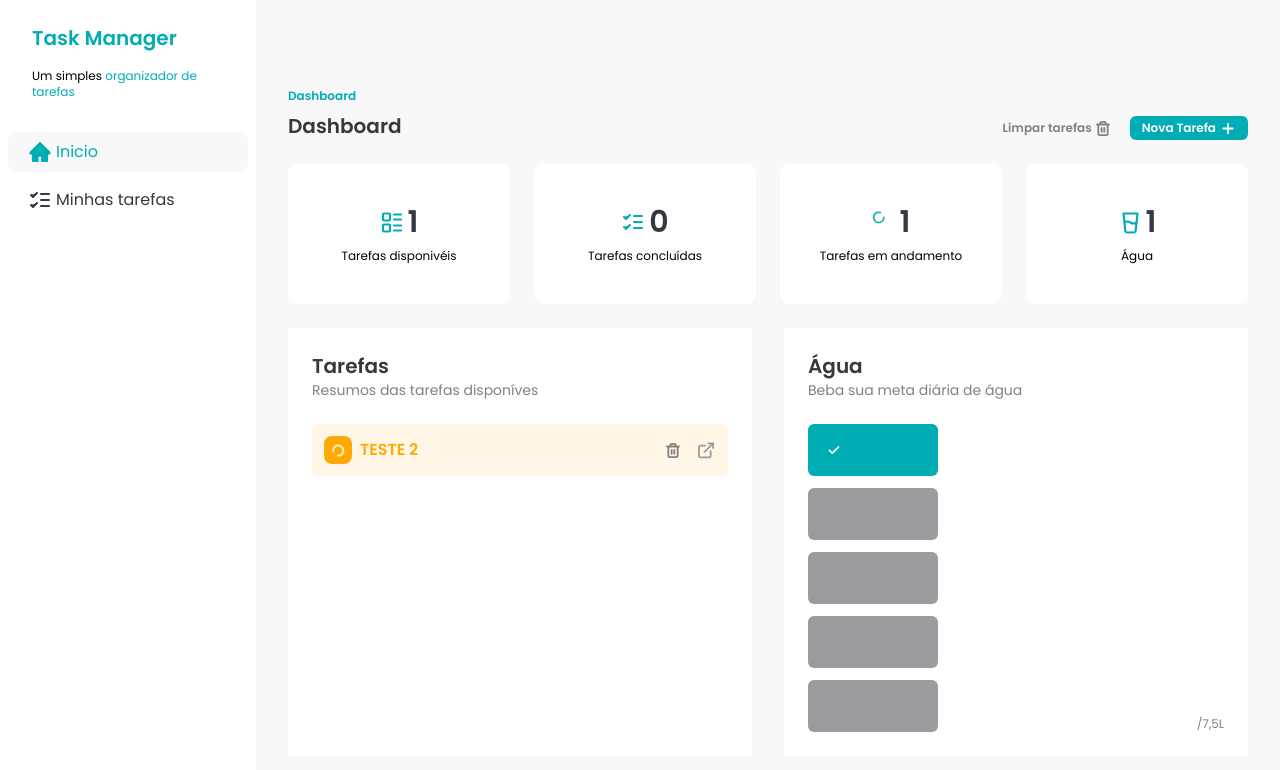
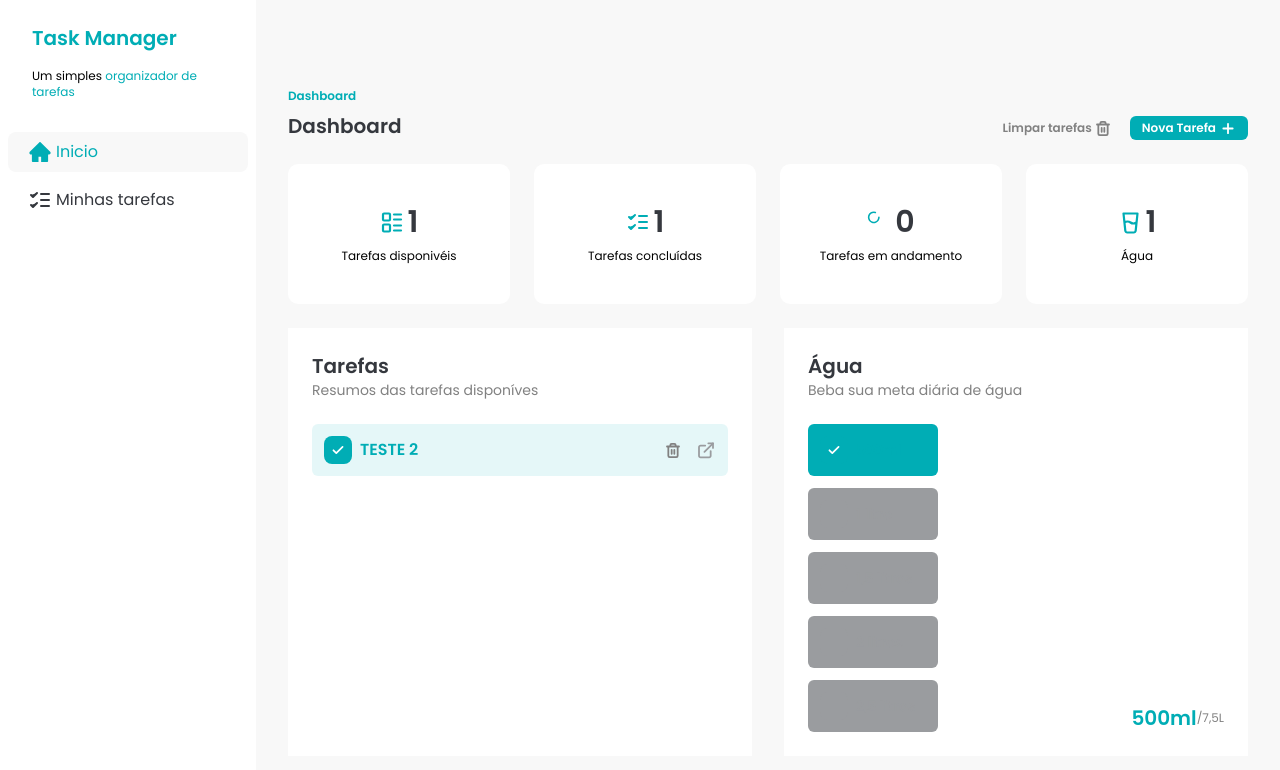
Before and after one commit to Alessandro-Vieira77/fsc-task-manager-, a React (Vite) app: page / in a window 1280 px wide. Shown: the top 770 px of the page. Built offline with nearby package versions, Linux system fonts and the light colour scheme; data requests are answered from the project's data file.

Commit message:
chore: reduce added

```diff
--- a/db.json
+++ b/db.json
@@ -5,7 +5,7 @@
       "title": "TESTE 2",
       "description": "TESTE 2",
       "time": "morning",
-      "status": "in_progress"
+      "status": "done"
     }
   ],
   "water": [
--- a/src/pages/HomePage.jsx
+++ b/src/pages/HomePage.jsx
@@ -16,15 +16,15 @@ function HomePage() {
   const { data: tasks } = useGetTasks();
   const { data: waterTasks } = useGetWaterTask();
 
-  // const calculeWater = (waterTasks ?? []).reduce(
-  //   (accumulator, currentValue) => {
-  //     if (currentValue?.status === "done") {
-  //       return accumulator + currentValue?.value;
-  //     }
-  //     return accumulator;
-  //   },
-  //   0,
-  // );
+  const calculeWater = (waterTasks ?? []).reduce(
+    (accumulator, currentValue) => {
+      if (currentValue?.status === "done") {
+        return accumulator + currentValue?.value;
+      }
+      return accumulator;
+    },
+    0,
+  );
 
   const [addDailogTaksOpen, setaddDailogTaksOpen] = useState(false);
 
@@ -98,7 +98,7 @@ function HomePage() {
                 </div>
                 <div className="flex items-end">
                   <span className="flex items-center text-xl font-semibold text-brand-primary">
-                    {/* {calculeWater === 0.5 ? `${500}ml` : `${calculeWater}L`} */}
+                    {calculeWater === 0.5 ? `${500}ml` : `${calculeWater}L`}
                     <span className="text-xs font-normal text-brand-dark-gray">
                       /7,5L
                     </span>
```
